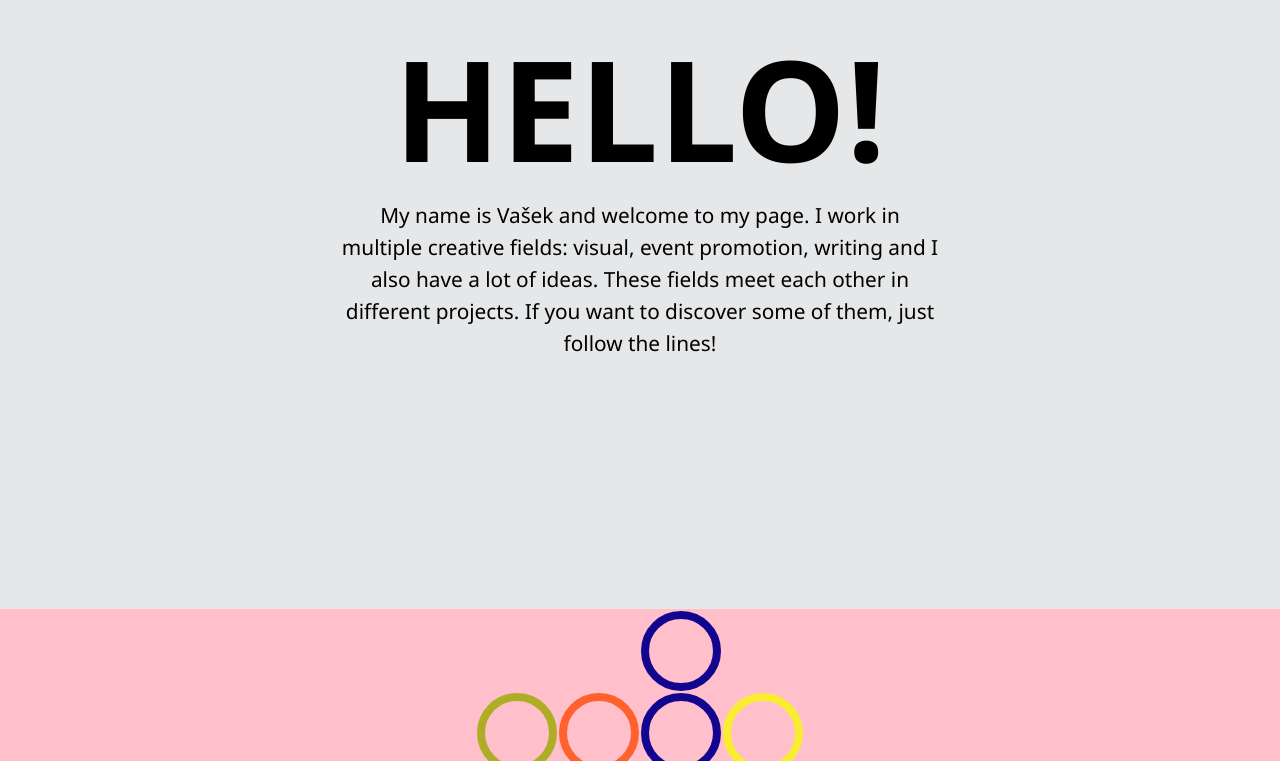
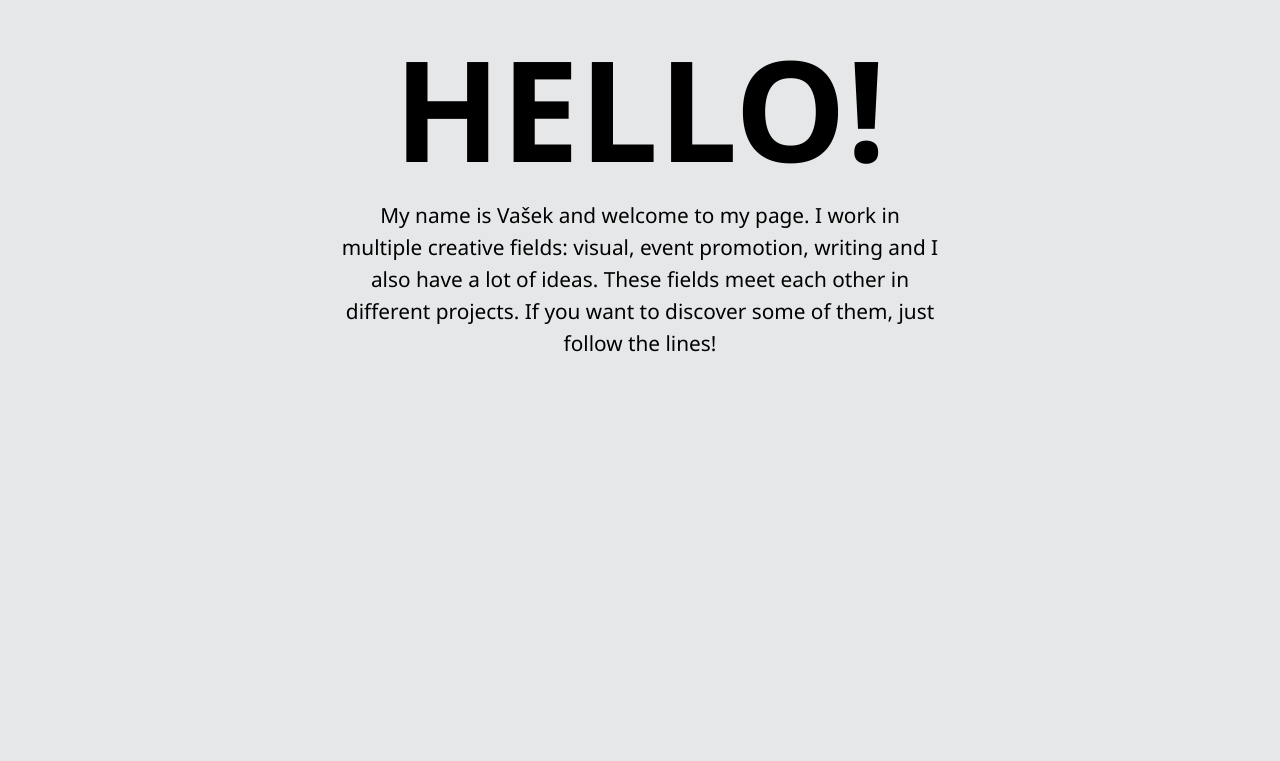
Before and after one commit to ArcanusMagnus/vasekkokes.cz, a React (Create React App) app: page / in a window 1280 px wide. Shown: the part 191-952 px from the top of the page. After the commit the page ends 800 px from the top, so only its background shows below. Built offline with nearby package versions, Linux system fonts and the light colour scheme.

Commit message:
Create elements from data in MetroGrid, adjust and simplify MetroStopModel

```diff
--- a/src/components/Landing/Metro/MetroGrid.tsx
+++ b/src/components/Landing/Metro/MetroGrid.tsx
@@ -1,17 +1,26 @@
-import MetroGridModel from "../../../models/metro-grid";
 import MetroStop from "./MetroStop";
-import styles from './MetroGrid.module.css';
+import MetroStopModel from "../../../models/metro-stop";
+import styles from "./MetroGrid.module.css";
 
-const MetroGrid = (props: MetroGridModel) => {
-    return <table className={styles.MetroGrid}>
-            <MetroStop id="1" writing="active" />
-            <MetroStop id="2" visual="active" events="active" writing="active" ideas="active"/>
-            <MetroStop id="3" visual="active" ideas="active"/>
-            <MetroStop id="4"/>
-            <MetroStop id="5"/>
-            <MetroStop id="6"/>
-            <MetroStop id="7"/>
-    </table>
-}
+const MetroGrid = (props: { data: MetroStopModel[] }) => {
+    return <></>
+//   return (
+//     <table className={styles.MetroGrid}>
+//       <MetroStop id="1" writing="active" />
+//       <MetroStop
+//         id="2"
+//         visual="active"
+//         events="active"
+//         writing="active"
+//         ideas="active"
+//       />
+//       <MetroStop id="3" visual="active" ideas="active" />
+//       <MetroStop id="4" />
+//       <MetroStop id="5" />
+//       <MetroStop id="6" />
+//       <MetroStop id="7" />
+//     </table>
+//   );
+};
 
 export default MetroGrid;
--- a/src/components/Landing/Metro/MetroNav.tsx
+++ b/src/components/Landing/Metro/MetroNav.tsx
@@ -9,7 +9,6 @@ const STOPS_DATA: MetroStopModel[] = [
   {
     id: uuidv4(),
     label: "Ornament and rhythm",
-    label_position: "right",
     events: "blank",
     visual: "blank",
     writing: "active",
@@ -18,7 +17,6 @@ const STOPS_DATA: MetroStopModel[] = [
   {
     id: uuidv4(),
     label: "][",
-    label_position: "right",
     events: "active",
     visual: "active",
     writing: "active",
@@ -27,21 +25,21 @@ const STOPS_DATA: MetroStopModel[] = [
   {
     id: uuidv4(),
     label: "Ornamental tapestry",
-    label_position: "left",
+    label_left: true,
     visual: "active",
     ideas: "active",
   },
   {
     id: uuidv4(),
     label: "Contemporary Czech Architecture",
-    label_position: "left",
+    label_left: true,
     visual: "active",
     writing: "active",
   },
   {
     id: uuidv4(),
     label: "Display",
-    label_position: "left",
+    label_left: true,
     visual: "active",
     ideas: "active",
   },
@@ -50,7 +48,7 @@ const STOPS_DATA: MetroStopModel[] = [
 const MetroNav = () => {
   return (
     <Section className={styles.MetroNav}>
-      <MetroGrid stops={12} />
+      <MetroGrid data={STOPS_DATA} />
     </Section>
   );
 };
--- a/src/components/Landing/Metro/MetroStop.tsx
+++ b/src/components/Landing/Metro/MetroStop.tsx
@@ -2,59 +2,61 @@ import MetroStopModel from "../../../models/metro-stop";
 import styles from "./MetroStop.module.css";
 
 const MetroStop = (props: MetroStopModel) => {
-  const labelLeft =
-    props.label && props.label_position === "left" ? (
-      <td>{props.label}</td>
-    ) : (
-      <td></td>
-    );
 
-  const labelRight =
-    props.label && props.label_position === "right" ? (
-      <td>{props.label}</td>
-    ) : (
-      <td></td>
-    );
+  return <div></div>
+  // const labelLeft =
+  //   props.label && props.label_left ? (
+  //     <td>{props.label}</td>
+  //   ) : (
+  //     <td></td>
+  //   );
 
-  const visual = props.visual
-    ? props.visual === "active"
-      ? "active"
-      : "blank"
-    : "undefined";
+  // const labelRight =
+  //   props.label && !props.label_left ? (
+  //     <td>{props.label}</td>
+  //   ) : (
+  //     <td></td>
+  //   );
 
-  const events = props.events
-    ? props.events === "active"
-      ? "active"
-      : "blank"
-    : "undefined";
+  // const visual = props.visual
+  //   ? props.visual === "active"
+  //     ? "active"
+  //     : "blank"
+  //   : "undefined";
 
-  const ideas = props.ideas
-    ? props.ideas === "active"
-      ? "active"
-      : "blank"
-    : "undefined";
+  // const events = props.events
+  //   ? props.events === "active"
+  //     ? "active"
+  //     : "blank"
+  //   : "undefined";
 
-  const writing = props.writing
-    ? props.writing === "active"
-      ? "active"
-      : "blank"
-    : "undefined";
+  // const ideas = props.ideas
+  //   ? props.ideas === "active"
+  //     ? "active"
+  //     : "blank"
+  //   : "undefined";
 
-  const visualStyles = `${styles.visual} ${styles[visual]}`;
-  const eventsStyles = `${styles.events} ${styles[events]}`;
-  const ideasStyles = `${styles.ideas} ${styles[ideas]}`;
-  const writingStyles = `${styles.writing} ${styles[writing]}`;
+  // const writing = props.writing
+  //   ? props.writing === "active"
+  //     ? "active"
+  //     : "blank"
+  //   : "undefined";
 
-  return (
-    <tr key={props.id}>
-      <td className={styles.label}>{labelLeft}</td>
-      <td className={visualStyles}></td>
-      <td className={eventsStyles}></td>
-      <td className={writingStyles}></td>
-      <td className={ideasStyles}></td>
-      <td className={styles.label}>{labelRight}</td>
-    </tr>
-  );
+  // const visualStyles = `${styles.visual} ${styles[visual]}`;
+  // const eventsStyles = `${styles.events} ${styles[events]}`;
+  // const ideasStyles = `${styles.ideas} ${styles[ideas]}`;
+  // const writingStyles = `${styles.writing} ${styles[writing]}`;
+
+  // return (
+  //   <tr key={props.id}>
+  //     <td className={styles.label}>{labelLeft}</td>
+  //     <td className={visualStyles}></td>
+  //     <td className={eventsStyles}></td>
+  //     <td className={writingStyles}></td>
+  //     <td className={ideasStyles}></td>
+  //     <td className={styles.label}>{labelRight}</td>
+  //   </tr>
+  // );
 };
 
 export default MetroStop;
--- a/src/models/metro-stop.tsx
+++ b/src/models/metro-stop.tsx
@@ -1,7 +1,7 @@
 type MetroStopModel = {
   id: string;
-  label?: string;
-  label_position?: "left" | "right";
+  label: string;
+  label_left?: boolean;
   visual?: "active" | "blank" | undefined;
   events?: "active" | "blank" | undefined;
   ideas?: "active" | "blank" | undefined;
```
Also changed, not shown: src/models/metro-grid.tsx (deleted, +0 -8 lines).
